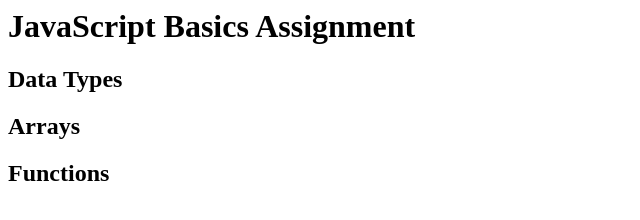
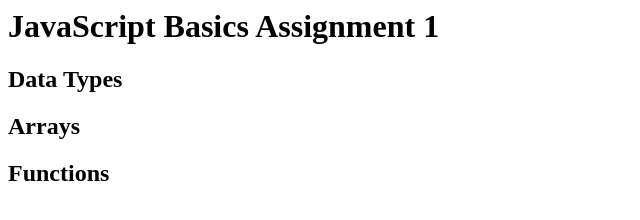
Before and after one commit to Farhia-issack/JavaScript-Basics, a plain HTML site: page index.html in a window 1280 px wide. Shown: the full height of the page, 0-640 px from the left. Drawn offline with Linux system fonts and the light colour scheme.

Commit message:
i changed something small

```diff
--- a/index.html
+++ b/index.html
@@ -9,7 +9,7 @@
     <link rel="stylesheet" href="styles.css">
 </head>
 <body>
-    <h1>JavaScript Basics Assignment</h1>
+    <h1>JavaScript Basics Assignment 1</h1>
     <section id="data-types">
         <h2>Data Types</h2>
     </section>
```
